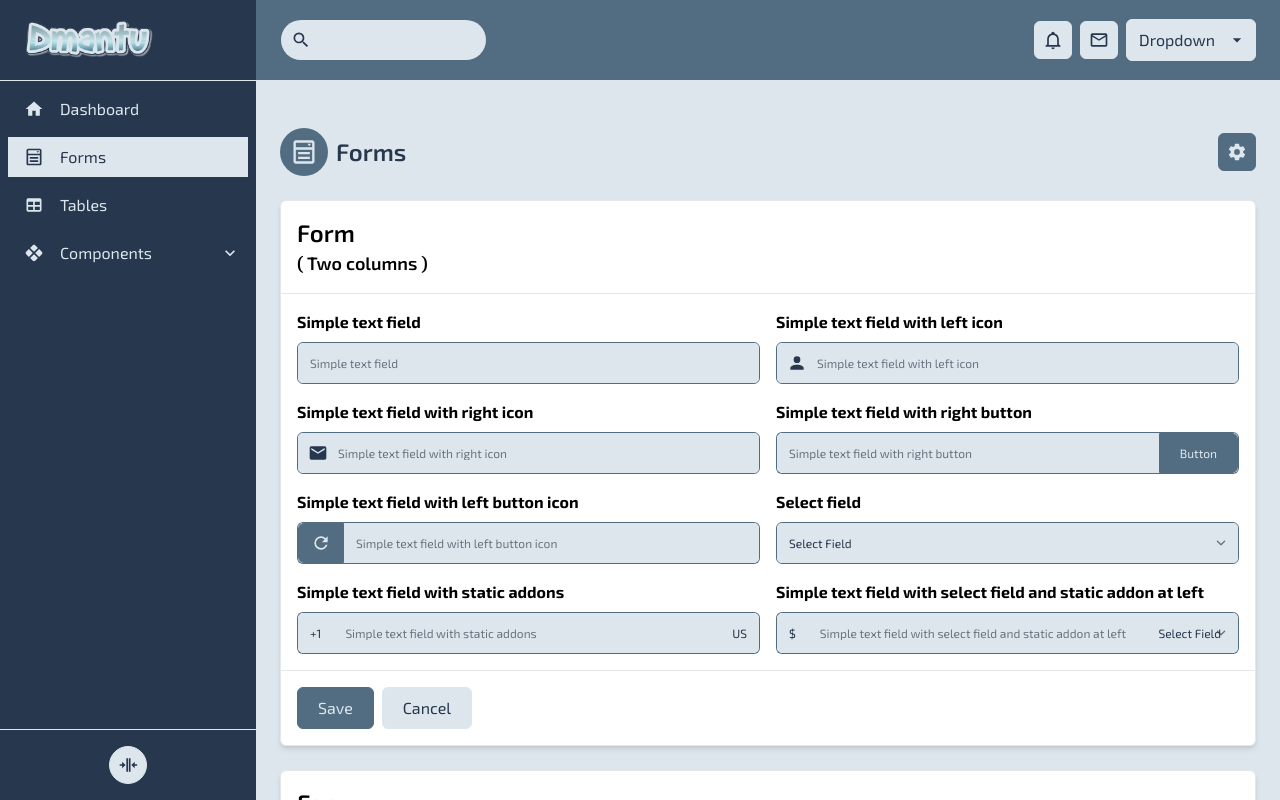
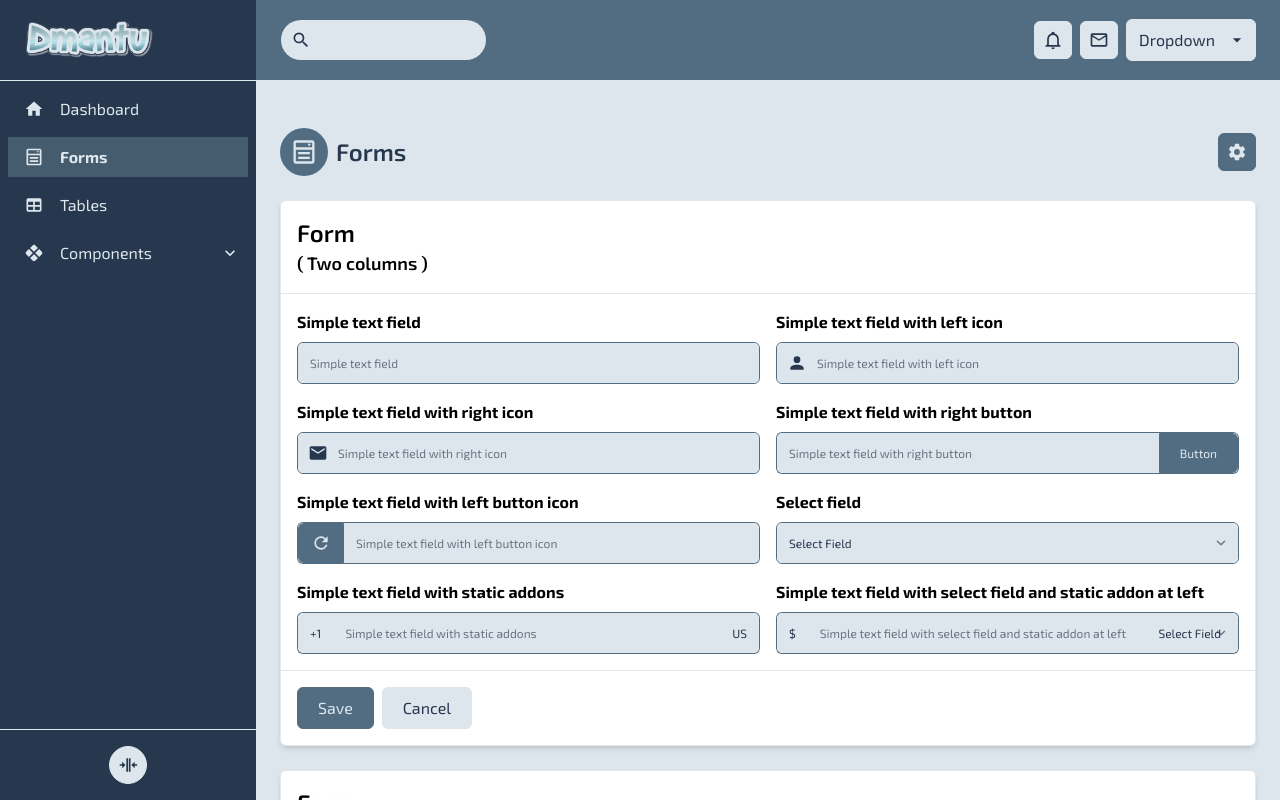
Before and after one commit to vishalkanani99/dmantu-admin, a Vue app: page /forms in a window 1280 px wide. Shown: the top 800 px of the page. Built offline with nearby package versions, Linux system fonts and the light colour scheme.

Commit message:
fixed: Menu item color style

```diff
--- a/src/color.js
+++ b/src/color.js
@@ -32,6 +32,18 @@ const background = {
     'success': 'peer-checked:bg-green-600',
     'warning': 'peer-checked:bg-yellow-600',
     'danger': 'peer-checked:bg-red-600',
+  },
+  'active': {
+    'theme-dark': 'bg-theme-700',
+    'theme': 'bg-theme-500',
+    'theme-light': 'bg-theme-200',
+    'white': 'bg-slate-200',
+    'black': 'bg-slate-700',
+    'gray': 'bg-gray-400',
+    'info': 'bg-blue-400',
+    'success': 'bg-green-400',
+    'warning': 'bg-yellow-400',
+    'danger': 'bg-red-400',
   },
   hover: function(color, isLight = false) {
     let bg =  {
@@ -163,44 +175,41 @@ const text = {
   },
 }
 
-const getDefaultTextStyle = (color = 'theme') => {
-  let textColor = text['white'];
-  let textColorOnHover = text.hover['white'];
+const isLightColor = ( color ) => color === 'white' || color === 'theme-light';
+const isThemetColor = ( color ) => color === 'theme' || color === 'theme-dark' || color === 'theme-light';
 
-  if( color === 'white' ) {
-    textColor = text['black'];
-    textColorOnHover = text.hover['black'];
+const getDefaultTextStyle = (color) => {
+  const isStyleDark = !isLightColor(color);
+  const isThemeColor = isThemetColor(color);
+
+  let style = {
+    color: isStyleDark ? text['white'] : text['black'],
+    colorOnHover: isStyleDark ? text.hover['black'] : text.hover['white'],
+    colorOnActive: isStyleDark ? text['black'] : text['white'],
   }
 
-  if( color === 'theme-light' ) {
-    textColor = text['theme-dark'];
-    textColorOnHover = text.hover['theme-dark'];
+  if( isThemeColor ) {
+    style.color = isStyleDark ? text['theme-light'] : text['theme-dark'];
+    style.colorOnHover = isStyleDark ? text.hover['theme-dark'] : text.hover['theme-light'];
+    style.colorOnActive = isStyleDark ? text['theme-dark'] : text['theme-light'];
   }
 
-  if( color === 'theme-dark' || color === 'theme' ) {
-    textColor = text['theme-light'];
-    textColorOnHover = text.hover['theme-light'];
-  }
-
-  return {
-    textColor,
-    textColorOnHover,
-  }
+  return style
 }
 
 const getButtonStyle = (color = 'theme', isOutline = false, borderWidth = 'border', ringWidth ='focus:ring') => {
 
-  let defaultTextStyle = getDefaultTextStyle(color);
+  let textStyle = getDefaultTextStyle(color);
+  let borderStyle = borderWidth ? [ borderWidth, border[color]] : [];
+  let ringStyle = ringWidth ? [ ringWidth, ringWidth ? ring.focus[color] : ''] : [];
 
   let style = [
-    borderWidth,
-    border[color],
-    ringWidth,
-    ring.focus[color],
+    ...borderStyle,
+    ...ringStyle,
     isOutline ? 'bg-transparent' : background[color],
-    isOutline ? text[color] : defaultTextStyle.textColor,
+    isOutline ? text[color] : textStyle.color,
     isOutline ? background.hover(color) : background.hover(color, true),
-    isOutline ? defaultTextStyle.textColorOnHover : '',
+    isOutline ? text.hover[color] : '',
   ];
 
   return style;
--- a/src/components/Dropdown.vue
+++ b/src/components/Dropdown.vue
@@ -23,7 +23,7 @@ const props = defineProps({
   },
   ItemColor: {
     type: String,
-    default: 'theme',
+    default: 'theme-light',
   },
 });
 
@@ -58,7 +58,7 @@ const dropdownContainerStyle = computed(() => {
     'rounded-md',
     'mt-4',
     background[props.bgColor],
-    textStyle.textColor,
+    textStyle.color,
   ];
   return style;
 });
--- a/src/components/Menu.vue
+++ b/src/components/Menu.vue
@@ -12,7 +12,7 @@
     },
     color: {
       type: String,
-      default: 'theme-light',
+      default: 'theme-dark',
     },
     isCompact: Boolean,
   });
--- a/src/components/MenuList.vue
+++ b/src/components/MenuList.vue
@@ -8,7 +8,7 @@
     },
     color: {
       type: String,
-      default: 'theme-light',
+      default: 'theme-dark',
     },
     isCompact: Boolean,
   });
--- a/src/components/MenuListItem.vue
+++ b/src/components/MenuListItem.vue
@@ -25,12 +25,16 @@
 
   const defaultStyle = computed(() => {
     const textStyle = getDefaultTextStyle(props.color);
+    const backgroundStyle = [
+      isExactActive.value && props.to
+        ? [ background.active[props.color], textStyle.color, 'font-bold' ]
+        : [ background[props.color], background.hover(props.color, true), textStyle.color ]
+    ];
+    console.log(props.color, textStyle)
     const style = [
       {'relative' : props.hasMenu},
       'flex items-center px-4 py-2 select-none cursor-pointer',
-      isExactActive.value && props.to
-        ? [background[props.color], textStyle.textColor]
-          : [background.hover(props.color), textStyle.textColorOnHover],
+      ...backgroundStyle,
       {'justify-center' : props.isCompact},
       { 'w-full' : !props.to }
     ];
--- a/src/components/SideBarMenu.vue
+++ b/src/components/SideBarMenu.vue
@@ -71,11 +71,12 @@ function close() {
         <template #default="{ item }">
           <CollapsibleMenu
             v-if="!isCompact && item.items"
+            color="theme-dark"
             :item="item"
           />
           <MenuListItem
             v-if="isCompact && item.items"
-            :color="color"
+            color="theme-dark"
             :label="item.label"
             :iconPath="item.iconPath"
             :to="item.to"
--- a/src/components/form/Field.vue
+++ b/src/components/form/Field.vue
@@ -100,7 +100,7 @@
       return colors;
     }
 
-    colors.text = text[props.textColor] ?? getDefaultTextStyle(props.color).textColor;
+    colors.text = text[props.textColor] ?? getDefaultTextStyle(props.color).color;
     colors.inner = [
       ring.focus[props.ringColor ?? 'theme'],
       backgroundColor[props.color],
```
